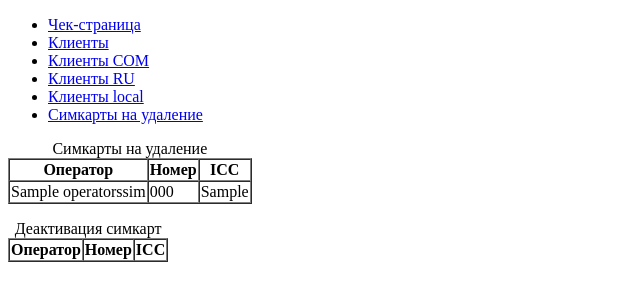
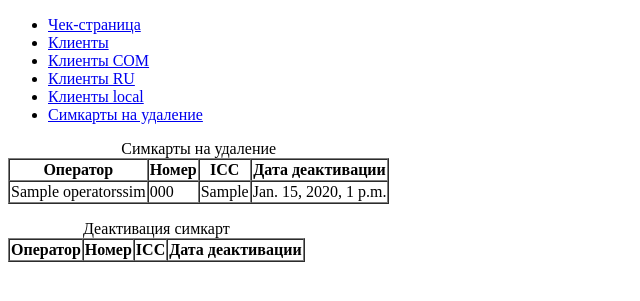
Before and after one commit to Dru247/first_project, a Django app: page /deletesim/ in a window 1280 px wide. Shown: the top 301 px of the page, without its empty margins (0-640 px from the left). Run offline with Django 3.2, Linux system fonts and the light colour scheme; a user stored in the database is signed in; tables that the repository leaves empty hold one stand-in row (values such as "Sample post"); lists and menus that the app fills with data are empty.

Commit message:
debug_sim_delete

```diff
--- a/general/general_app/templates/general_app/sim_delete.html
+++ b/general/general_app/templates/general_app/sim_delete.html
@@ -3,16 +3,16 @@
 {% block content %}
     <p><table border="1" cellspacing="0">
       <caption>Симкарты на удаление</caption>
-      <tr><th>Оператор</th><th>Номер</th><th>ICC</th></tr>
+      <tr><th>Оператор</th><th>Номер</th><th>ICC</th><th>Дата деактивации</th></tr>
       {% for sim in sim_list %}
-        <tr><td>{{ sim.operator }}</td><td>{{ sim.number }}</td><td>{{ sim.icc }}</td></tr>
+        <tr><td>{{ sim.operator }}</td><td>{{ sim.number }}</td><td>{{ sim.icc }}</td><td>{{ sim.data_deactivate }}</td></tr>
       {% endfor %}
     </table></p>
     <p><table border="1" cellspacing="0">
       <caption>Деактивация симкарт</caption>
-      <tr><th>Оператор</th><th>Номер</th><th>ICC</th></tr>
+      <tr><th>Оператор</th><th>Номер</th><th>ICC</th><th>Дата деактивации</th></tr>
       {% for sim in sim_list_deactivate %}
-        <tr><td>{{ sim.operator }}</td><td>{{ sim.number }}</td><td>{{ sim.icc }}</td></tr>
+        <tr><td>{{ sim.operator }}</td><td>{{ sim.number }}</td><td>{{ sim.icc }}</td><td>{{ sim.data_deactivate }}</tr>
       {% endfor %}
     </table></p>
 {% endblock %}
--- a/general/general_app/views.py
+++ b/general/general_app/views.py
@@ -3,7 +3,7 @@ import datetime
 from django.contrib.auth.decorators import login_required
 from django.db.models import Count, Q
 from django.shortcuts import get_object_or_404, render
-from django.db import models
+from django.db.models import Max
 
 from .models import (Human, SimCards, Terminals, WialonObject,
                      WialonObjectActive, WialonUser, WialonServer, Company, UserCompany)
@@ -89,19 +89,25 @@ def server_view(request, server_id):
 
 @login_required
 def delete_sim_view(request):
-    delta_1 = datetime.timedelta(days=365)
     date_1 = datetime.datetime.now()
+    year_now = date_1.year
+    month_now_1 = date_1.month
     month_now = date_1.month
     if month_now < 6:
         month_now = date_1.month + 12
     month_delta = month_now - 5
-    date_delta = date_1 - delta_1
     sim_list = SimCards.objects.filter(
-        terminal__wialonobject__wialonobjectactive__last_modified__lte=date_delta
+        terminal__wialonobject__wialonobjectactive__last_modified__month__lte=month_now_1,
+    ).exclude(
+        terminal__wialonobject__wialonobjectactive__last_modified__year=year_now
+    ).annotate(
+        data_deactivate=Max('terminal__wialonobject__wialonobjectactive__last_modified')
     ).order_by('operator')
     sim_list_deactivate = SimCards.objects.filter(
         terminal__wialonobject__wialonobjectactive__last_modified__month=month_delta,
         operator__name='МТС'
+    ).annotate(
+        data_deactivate=Max('terminal__wialonobject__wialonobjectactive__last_modified')
     )
     context = {
         'sim_list': sim_list,
```
